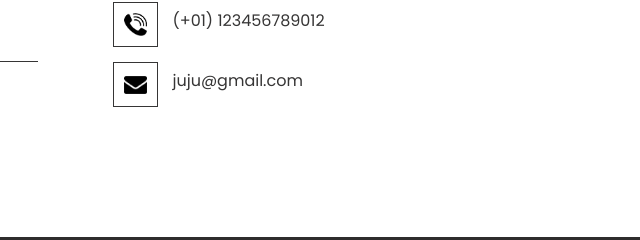
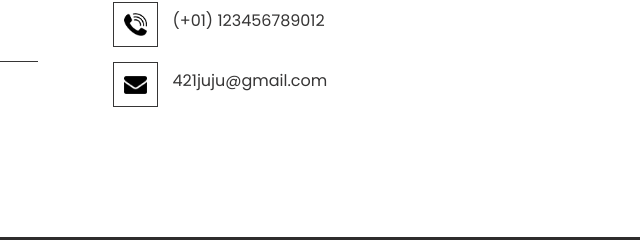
Before and after one commit to 4y2s/food, a plain HTML site: page contact.html in a window 1280 px wide. Shown: the part 385-625 px from the top of the page, 640-1280 px from the left. Drawn offline with nearby package versions, Linux system fonts and the light colour scheme.

Commit message:
new change

```diff
--- a/contact.html
+++ b/contact.html
@@ -114,7 +114,7 @@
                 <img src="images/envelope.png" alt="">
               </div>
               <h6>
-                juju@gmail.com
+                421juju@gmail.com
               </h6>
             </a>
           </div>
```
